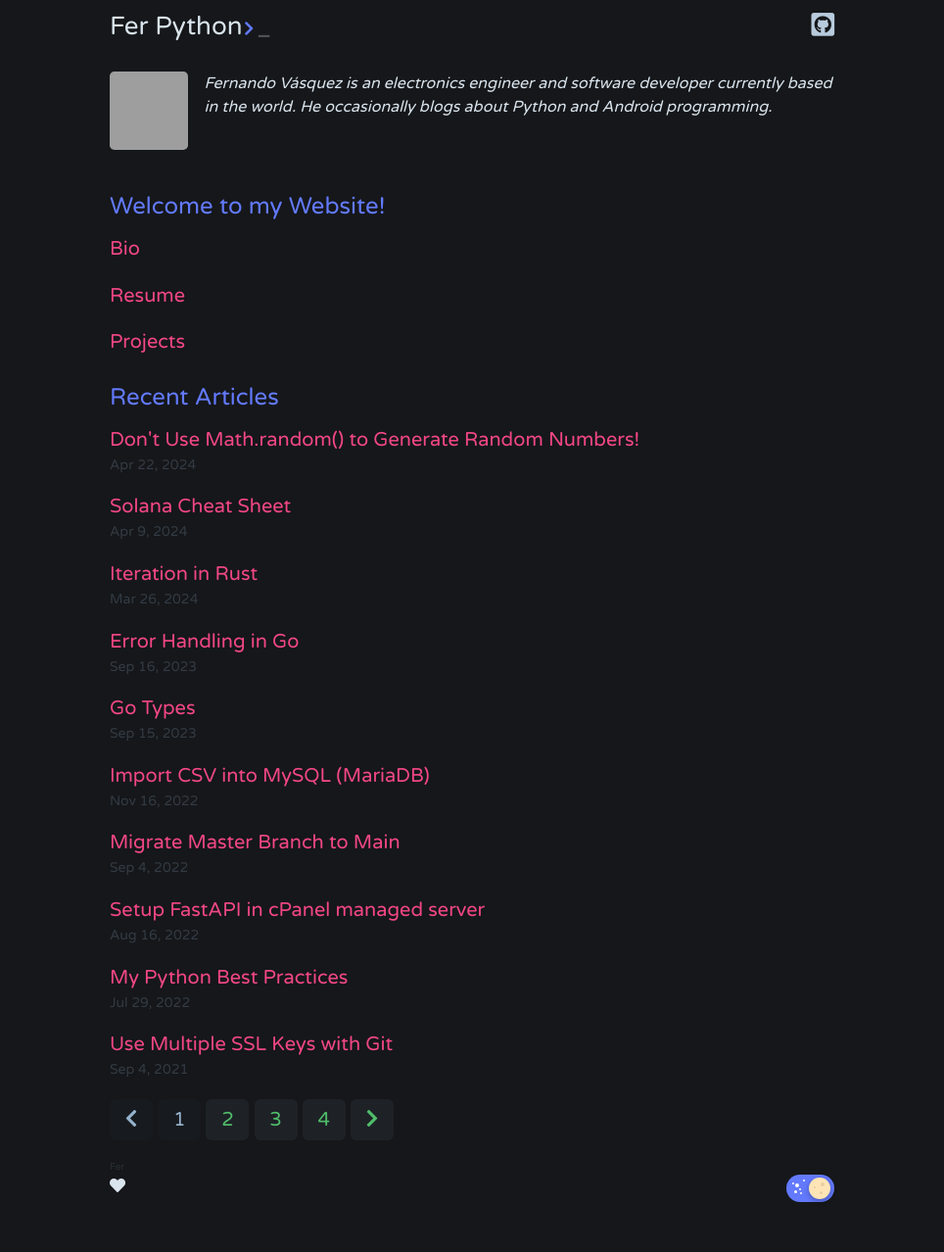
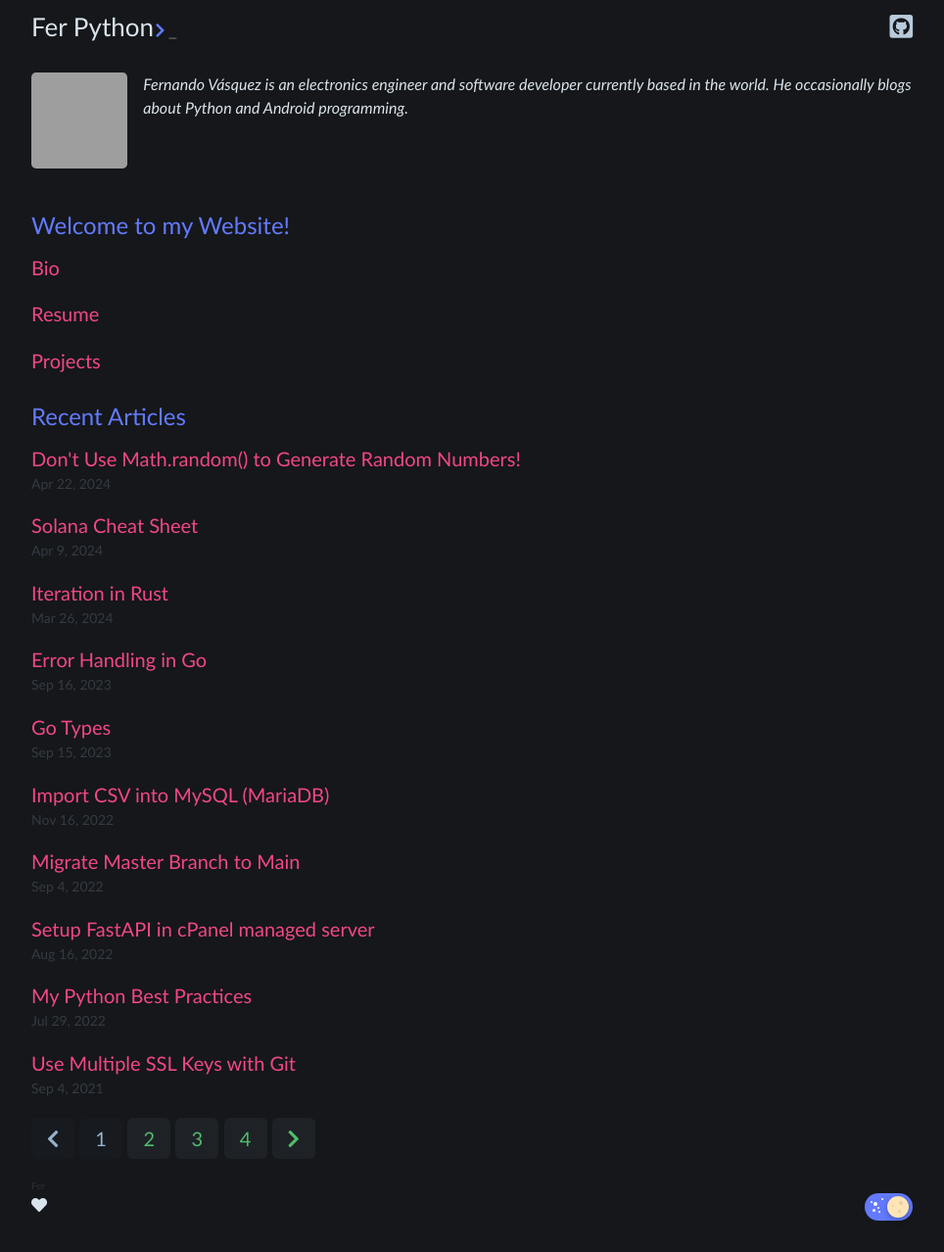
Before and after one commit to zxcfer/ferpython, a Jekyll site: the page built from index.html, in a window 1280 px wide. Shown: the whole page at 98% size, without its empty margins (158-1122 px from the left). Built offline with Jekyll 4.4.1, drawn with Linux system fonts in a browser that asks for light colours; nearby versions of some CDN libraries; the list of posts is cut into pages by our own code; grey boxes are pictures that could not be loaded.

Commit message:
css sass changes

```diff
--- a/_sass/dash.scss
+++ b/_sass/dash.scss
@@ -1,7 +1,7 @@
 @charset "utf-8";
 
 
-$base-font-family: 'Varela Round', sans-serif;
+$base-font-family: 'Trebuchet MS', sans-serif;
 $syntax-font-family: 'Roboto Mono', monospace;
 $base-font-size:   16px !default;
 $post-link-font-size: $base-font-size * 1.25 !default;
@@ -11,10 +11,10 @@ $base-line-height: 1.5 !default;
 $syntax-line-height: 1.3 !default;
 
 // Width of the content area
-$content-width:    800px !default;
+$content-width:    960px !default;
 
 $on-palm:          600px !default;
-$on-laptop:        800px !default;
+$on-laptop:        960px !default;
 
 $on-medium:        $on-palm !default;
 $on-large: $on-laptop !default;
```
